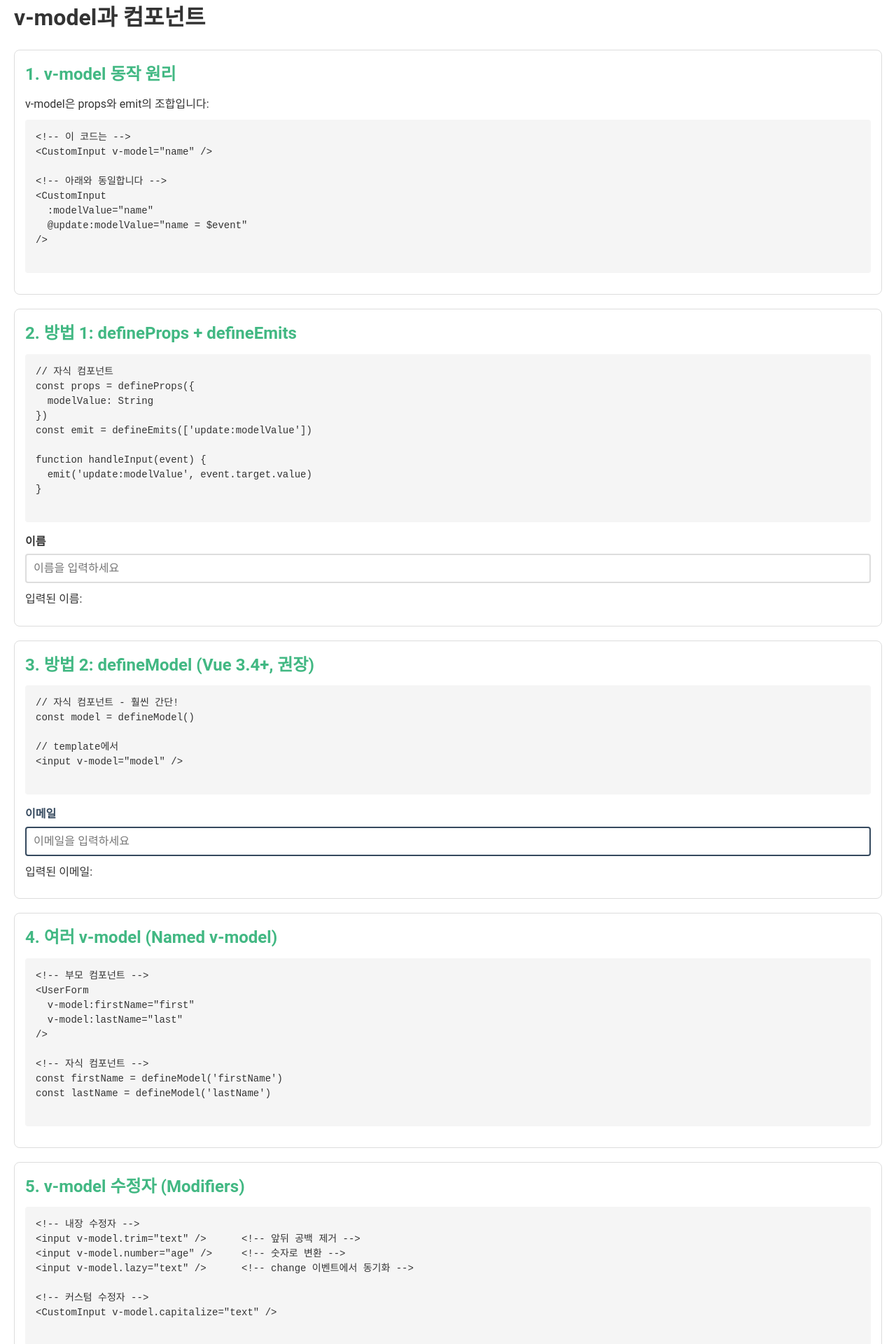
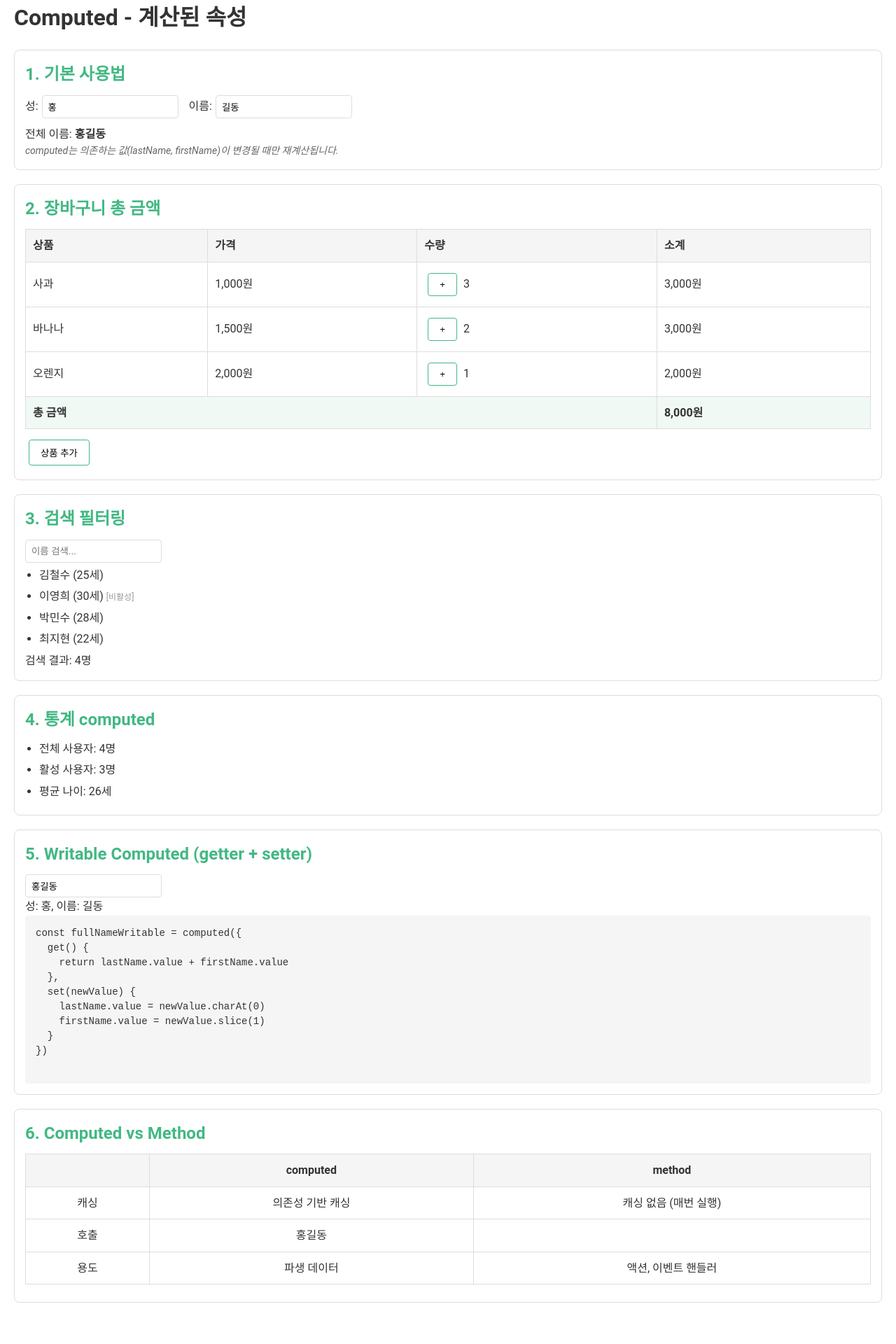
Before and after one commit to hjbaefe/vue-project, a Vue app: page / in a window 1280 px wide. Shown: the part 20-1940 px from the top of the page at 70% size. Built offline with nearby package versions, Linux system fonts and the light colour scheme.

Commit message:
Computed : 계산된 속성

```diff
--- a/src/App.vue
+++ b/src/App.vue
@@ -1,136 +1,228 @@
 <!--
-  [3-4] v-model과 컴포넌트
+  [4-1] Computed - 계산된 속성
 
-  커스텀 컴포넌트에서 v-model 지원하기
+  반응형 데이터를 기반으로 파생된 값을 계산합니다.
+  의존성이 변경될 때만 재계산됩니다 (캐싱).
 -->
 
 <script setup>
-import { ref } from 'vue'
-import CustomInput from './components/CustomInput.vue'
-import CustomInputV2 from './components/CustomInputV2.vue'
+import { ref, computed } from 'vue'
 
-const name = ref('')
-const email = ref('')
-const message = ref('')
+// 원본 데이터
+const firstName = ref('길동')
+const lastName = ref('홍')
+const items = ref([
+  { name: '사과', price: 1000, quantity: 3 },
+  { name: '바나나', price: 1500, quantity: 2 },
+  { name: '오렌지', price: 2000, quantity: 1 },
+])
+const searchQuery = ref('')
+const users = ref([
+  { name: '김철수', age: 25, active: true },
+  { name: '이영희', age: 30, active: false },
+  { name: '박민수', age: 28, active: true },
+  { name: '최지현', age: 22, active: true },
+])
+
+/**
+ * computed: 반응형 데이터에서 파생된 값
+ *
+ * 특징:
+ * 1. 의존성 기반 캐싱 - 의존하는 값이 변경될 때만 재계산
+ * 2. 읽기 전용 (기본) - setter를 추가하면 쓰기 가능
+ * 3. 동기적 - 비동기 작업은 watch 사용
+ */
+
+// 기본 computed (getter만)
+const fullName = computed(() => {
+  console.log('fullName 계산됨')  // 캐싱 확인용
+  return `${lastName.value}${firstName.value}`
+})
+
+// 총 금액 계산
+const totalPrice = computed(() => {
+  return items.value.reduce((sum, item) => {
+    return sum + (item.price * item.quantity)
+  }, 0)
+})
+
+// 검색 필터링
+const filteredUsers = computed(() => {
+  if (!searchQuery.value) {
+    return users.value
+  }
+  return users.value.filter(user =>
+      user.name.includes(searchQuery.value)
+  )
+})
+
+// 활성 사용자만
+const activeUsers = computed(() => {
+  return users.value.filter(user => user.active)
+})
+
+// 통계
+const userStats = computed(() => ({
+  total: users.value.length,
+  active: activeUsers.value.length,
+  averageAge: Math.round(
+      users.value.reduce((sum, u) => sum + u.age, 0) / users.value.length
+  )
+}))
+
+// getter와 setter를 가진 computed
+const fullNameWritable = computed({
+  get() {
+    return `${lastName.value}${firstName.value}`
+  },
+  set(newValue) {
+    // 성과 이름 분리 (첫 글자가 성)
+    lastName.value = newValue.charAt(0)
+    firstName.value = newValue.slice(1)
+  }
+})
+
+// 아이템 추가
+function addItem() {
+  items.value.push({
+    name: '포도',
+    price: 3000,
+    quantity: 1
+  })
+}
+
+// 수량 변경
+function increaseQuantity(index) {
+  items.value[index].quantity++
+}
 </script>
 
 <template>
   <div>
-    <h1>v-model과 컴포넌트</h1>
+    <h1>Computed - 계산된 속성</h1>
 
-    <!-- 1. v-model 동작 원리 -->
+    <!-- 1. 기본 computed -->
     <section>
-      <h2>1. v-model 동작 원리</h2>
-      <p>v-model은 props와 emit의 조합입니다:</p>
+      <h2>1. 기본 사용법</h2>
+      <div class="input-group">
+        <label>
+          성: <input v-model="lastName" />
+        </label>
+        <label>
+          이름: <input v-model="firstName" />
+        </label>
+      </div>
+      <p>전체 이름: <strong>{{ fullName }}</strong></p>
+      <p class="note">
+        computed는 의존하는 값(lastName, firstName)이 변경될 때만 재계산됩니다.
+      </p>
+    </section>
+
+    <!-- 2. 장바구니 예제 -->
+    <section>
+      <h2>2. 장바구니 총 금액</h2>
+      <table>
+        <thead>
+        <tr>
+          <th>상품</th>
+          <th>가격</th>
+          <th>수량</th>
+          <th>소계</th>
+        </tr>
+        </thead>
+        <tbody>
+        <tr v-for="(item, index) in items" :key="index">
+          <td>{{ item.name }}</td>
+          <td>{{ item.price.toLocaleString() }}원</td>
+          <td>
+            <button @click="increaseQuantity(index)">+</button>
+            {{ item.quantity }}
+          </td>
+          <td>{{ (item.price * item.quantity).toLocaleString() }}원</td>
+        </tr>
+        </tbody>
+        <tfoot>
+        <tr>
+          <td colspan="3"><strong>총 금액</strong></td>
+          <td><strong>{{ totalPrice.toLocaleString() }}원</strong></td>
+        </tr>
+        </tfoot>
+      </table>
+      <button @click="addItem">상품 추가</button>
+    </section>
+
+    <!-- 3. 필터링 -->
+    <section>
+      <h2>3. 검색 필터링</h2>
+      <input v-model="searchQuery" placeholder="이름 검색..." />
+      <ul>
+        <li v-for="user in filteredUsers" :key="user.name">
+          {{ user.name }} ({{ user.age }}세)
+          <span v-if="!user.active" class="inactive">[비활성]</span>
+        </li>
+      </ul>
+      <p>검색 결과: {{ filteredUsers.length }}명</p>
+    </section>
+
+    <!-- 4. 통계 -->
+    <section>
+      <h2>4. 통계 computed</h2>
+      <ul>
+        <li>전체 사용자: {{ userStats.total }}명</li>
+        <li>활성 사용자: {{ userStats.active }}명</li>
+        <li>평균 나이: {{ userStats.averageAge }}세</li>
+      </ul>
+    </section>
+
+    <!-- 5. getter + setter -->
+    <section>
+      <h2>5. Writable Computed (getter + setter)</h2>
+      <p>
+        <input v-model="fullNameWritable" placeholder="전체 이름 입력" />
+      </p>
+      <p>성: {{ lastName }}, 이름: {{ firstName }}</p>
       <pre class="code-block">
-&lt;!-- 이 코드는 --&gt;
-&lt;CustomInput v-model="name" /&gt;
-
-&lt;!-- 아래와 동일합니다 --&gt;
-&lt;CustomInput
-  :modelValue="name"
-  @update:modelValue="name = $event"
-/&gt;
+const fullNameWritable = computed({
+  get() {
+    return lastName.value + firstName.value
+  },
+  set(newValue) {
+    lastName.value = newValue.charAt(0)
+    firstName.value = newValue.slice(1)
+  }
+})
       </pre>
     </section>
 
-    <!-- 2. 방법 1: props + emit -->
+    <!-- 6. computed vs method -->
     <section>
-      <h2>2. 방법 1: defineProps + defineEmits</h2>
-      <pre class="code-block">
-// 자식 컴포넌트
-const props = defineProps({
-  modelValue: String
-})
-const emit = defineEmits(['update:modelValue'])
-
-function handleInput(event) {
-  emit('update:modelValue', event.target.value)
-}
-      </pre>
-
-      <CustomInput
-          v-model="name"
-          label="이름"
-          placeholder="이름을 입력하세요"
-      />
-      <p>입력된 이름: {{ name }}</p>
-    </section>
-
-    <!-- 3. 방법 2: defineModel (Vue 3.4+) -->
-    <section>
-      <h2>3. 방법 2: defineModel (Vue 3.4+, 권장)</h2>
-      <pre class="code-block">
-// 자식 컴포넌트 - 훨씬 간단!
-const model = defineModel()
-
-// template에서
-&lt;input v-model="model" /&gt;
-      </pre>
-
-      <CustomInputV2
-          v-model="email"
-          label="이메일"
-          placeholder="이메일을 입력하세요"
-      />
-      <p>입력된 이메일: {{ email }}</p>
-    </section>
-
-    <!-- 4. 여러 v-model 사용 -->
-    <section>
-      <h2>4. 여러 v-model (Named v-model)</h2>
-      <pre class="code-block">
-&lt;!-- 부모 컴포넌트 --&gt;
-&lt;UserForm
-  v-model:firstName="first"
-  v-model:lastName="last"
-/&gt;
-
-&lt;!-- 자식 컴포넌트 --&gt;
-const firstName = defineModel('firstName')
-const lastName = defineModel('lastName')
-      </pre>
-    </section>
-
-    <!-- 5. v-model 수정자 -->
-    <section>
-      <h2>5. v-model 수정자 (Modifiers)</h2>
-      <pre class="code-block">
-&lt;!-- 내장 수정자 --&gt;
-&lt;input v-model.trim="text" /&gt;      &lt;!-- 앞뒤 공백 제거 --&gt;
-&lt;input v-model.number="age" /&gt;     &lt;!-- 숫자로 변환 --&gt;
-&lt;input v-model.lazy="text" /&gt;      &lt;!-- change 이벤트에서 동기화 --&gt;
-
-&lt;!-- 커스텀 수정자 --&gt;
-&lt;CustomInput v-model.capitalize="text" /&gt;
-      </pre>
-    </section>
-
-    <!-- 6. 실습 -->
-    <section>
-      <h2>6. 실시간 미리보기</h2>
-      <CustomInput
-          v-model="message"
-          label="메시지"
-          placeholder="메시지를 입력하세요"
-      />
-      <div class="preview">
-        <h3>미리보기:</h3>
-        <p v-if="message">{{ message }}</p>
-        <p v-else class="placeholder">메시지를 입력하면 여기에 표시됩니다.</p>
-      </div>
-    </section>
-
-    <!-- 7. 요약 -->
-    <section class="summary">
-      <h2>7. 정리</h2>
-      <ul>
-        <li>v-model = :modelValue + @update:modelValue</li>
-        <li>방법 1: defineProps + defineEmits (모든 Vue 3 버전)</li>
-        <li>방법 2: defineModel (Vue 3.4+, 더 간단)</li>
-        <li>여러 v-model: v-model:propName</li>
-        <li>수정자: v-model.trim, v-model.number 등</li>
-      </ul>
+      <h2>6. Computed vs Method</h2>
+      <table class="comparison">
+        <thead>
+        <tr>
+          <th></th>
+          <th>computed</th>
+          <th>method</th>
+        </tr>
+        </thead>
+        <tbody>
+        <tr>
+          <td>캐싱</td>
+          <td>의존성 기반 캐싱</td>
+          <td>캐싱 없음 (매번 실행)</td>
+        </tr>
+        <tr>
+          <td>호출</td>
+          <td>{{  fullName }}</td>
+          <td></td>
+        </tr>
+        <tr>
+          <td>용도</td>
+          <td>파생 데이터</td>
+          <td>액션, 이벤트 핸들러</td>
+        </tr>
+        </tbody>
+      </table>
     </section>
   </div>
 </template>
@@ -148,37 +240,56 @@ h2 {
   margin-bottom: 10px;
 }
 
-.code-block {
-  background: #f5f5f5;
-  padding: 15px;
-  border-radius: 4px;
-  overflow-x: auto;
-  font-family: monospace;
-  font-size: 14px;
-  line-height: 1.5;
-  margin-bottom: 15px;
+.input-group {
+  display: flex;
+  gap: 15px;
+  margin-bottom: 10px;
 }
 
-.preview {
-  margin-top: 15px;
-  padding: 15px;
-  background: #f9f9f9;
-  border-radius: 4px;
-  border-left: 4px solid #42b883;
+.input-group label {
+  display: flex;
+  align-items: center;
+  gap: 5px;
 }
 
-.preview h3 {
-  margin: 0 0 10px;
-  color: #333;
+input {
+  padding: 8px;
+  border: 1px solid #ddd;
+  border-radius: 4px;
 }
 
-.preview .placeholder {
-  color: #999;
-  font-style: italic;
+table {
+  width: 100%;
+  border-collapse: collapse;
+  margin: 10px 0;
 }
 
-.summary {
-  background: rgba(66, 184, 131, 0.1);
+th, td {
+  border: 1px solid #ddd;
+  padding: 10px;
+  text-align: left;
+}
+
+th {
+  background: #f5f5f5;
+}
+
+tfoot td {
+  background: #f0f9f4;
+}
+
+button {
+  margin: 5px;
+  padding: 8px 16px;
+  cursor: pointer;
+  border: 1px solid #42b883;
+  background: white;
+  border-radius: 4px;
+}
+
+button:hover {
+  background: #42b883;
+  color: white;
 }
 
 ul {
@@ -189,7 +300,28 @@ li {
   margin: 5px 0;
 }
 
-p {
-  margin: 10px 0;
+.inactive {
+  color: #999;
+  font-size: 12px;
+}
+
+.note {
+  font-size: 14px;
+  color: #666;
+  font-style: italic;
+}
+
+.code-block {
+  background: #f5f5f5;
+  padding: 15px;
+  border-radius: 4px;
+  font-family: monospace;
+  font-size: 14px;
+  line-height: 1.5;
+  overflow-x: auto;
+}
+
+.comparison th, .comparison td {
+  text-align: center;
 }
 </style>
```
